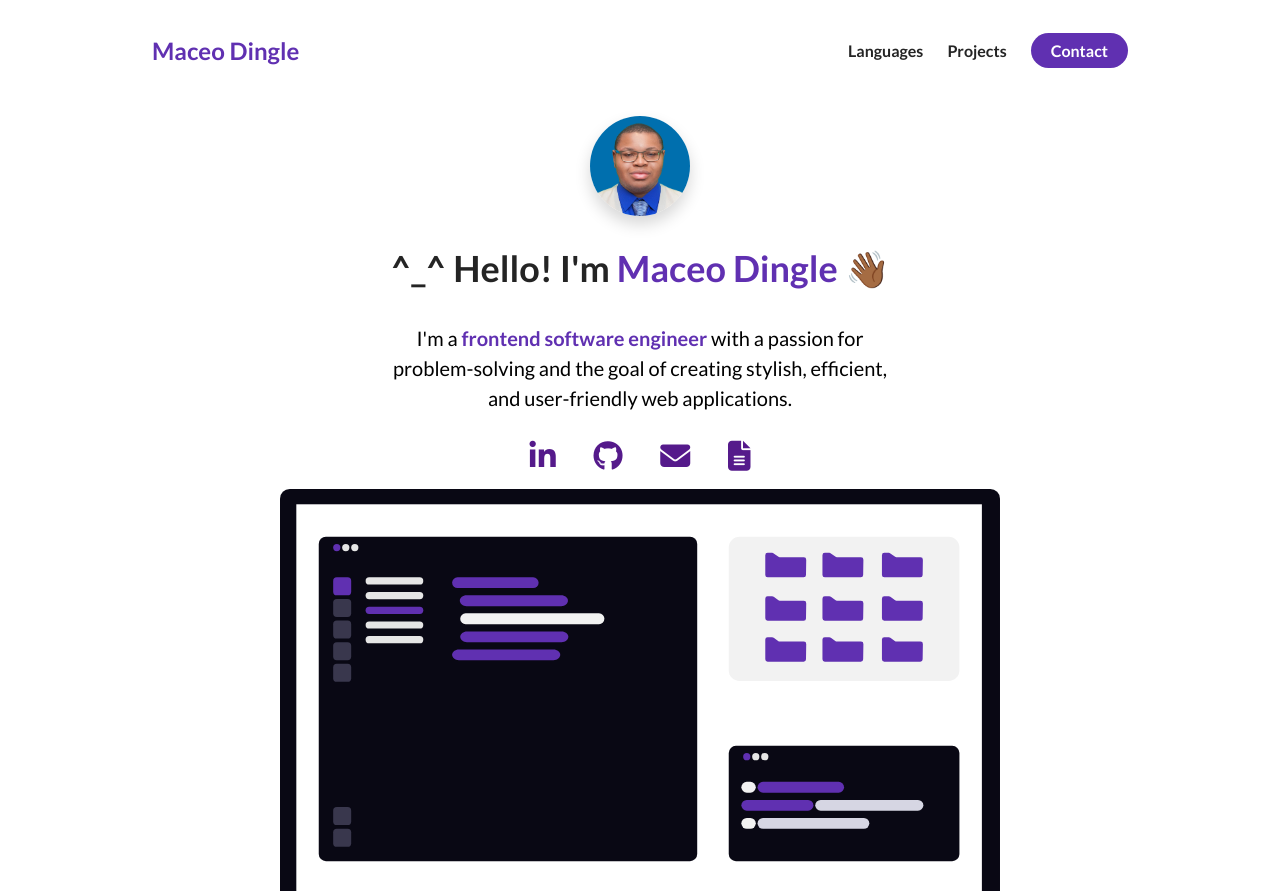
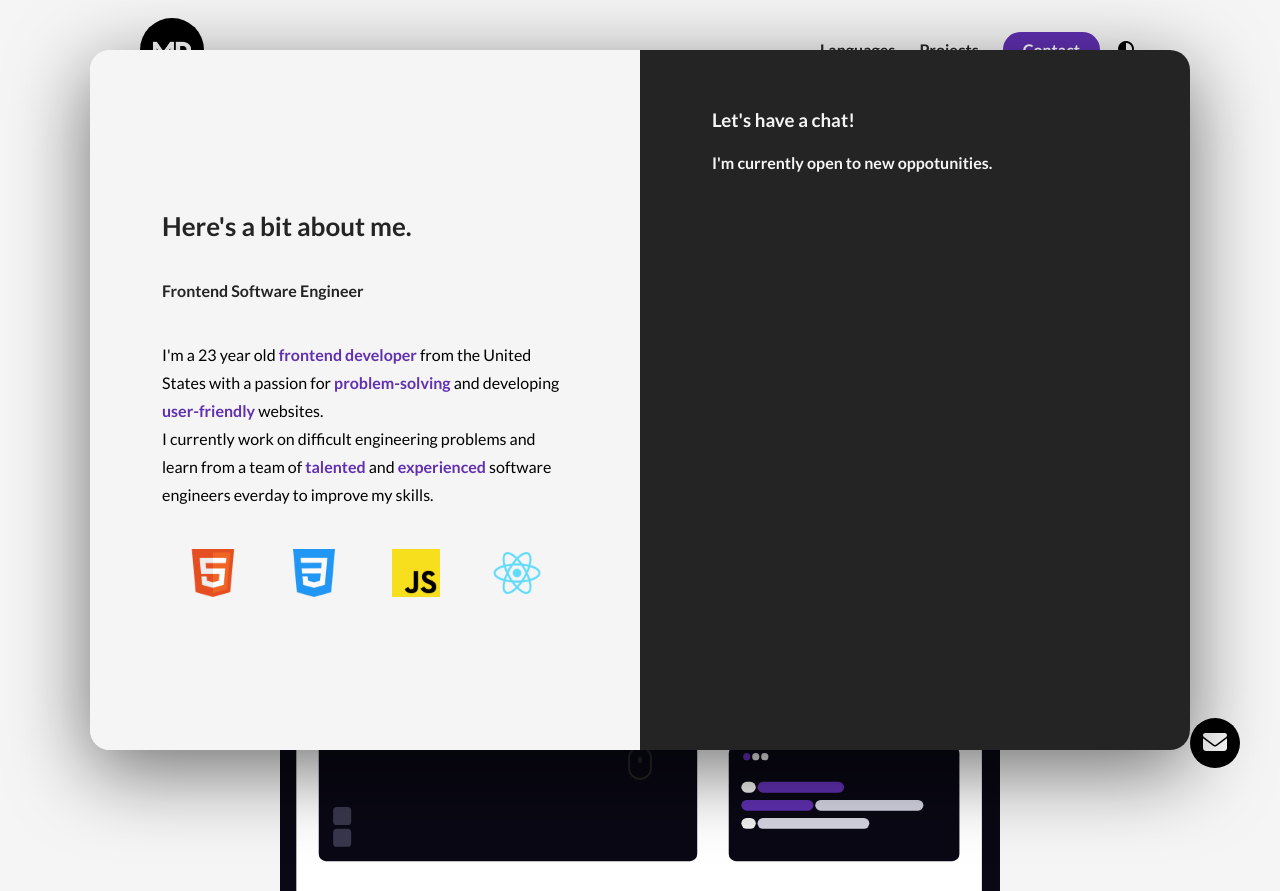
Before and after one commit to neo-cameo/Portfolio-Final, a plain HTML site: page index.html in a window 1280 px wide. Shown: the top 891 px of the page. Drawn offline with Linux system fonts and the light colour scheme.

Commit message:
second commit

```diff
--- a/index.html
+++ b/index.html
@@ -13,31 +13,35 @@
   <body>
     <section id="about-me">
       <nav>
-        <div class="personal__logo">Maceo Dingle</div>
+        <div class="personal__logo">
+          <img src="assets/Initials.jpg" alt="" class="personal__logo" />
+        </div>
+
         <ul class="nav__link--list">
           <li class="nav__link">
-                <a href="#languages" class="
-                    nav__link--anchor
-                    link__hover-effect
-                    link__hover-effect--black"
+            <a
+              href="#languages"
+              class="nav__link--anchor link__hover-effect link__hover-effect--black"
               >Languages
             </a>
           </li>
           <li class="nav__link">
-                <a href="#projects" class="
-                    nav__link--anchor
-                    link__hover-effect
-                    link__hover-effect--black"
+            <a
+              href="#projects"
+              class="nav__link--anchor link__hover-effect link__hover-effect--black"
               >Projects
             </a>
           </li>
           <li class="nav__link">
-                <a href="mailto:ssjmaceo@gmail.com" class="
-                    nav__link--anchor
-                    nav__link--anchor--primary"
+            <a
+              href="mailto:ssjmaceo@gmail.com"
+              class="nav__link--anchor nav__link--anchor--primary"
               >Contact
             </a>
           </li>
+          <button class="nightmode">
+            <i class="fa-solid fa-circle-half-stroke"></i>
+          </button>
         </ul>
       </nav>
       <div class="flex flex-1">
@@ -51,25 +55,38 @@
               />
             </figure>
             <h1 class="about-me__info--title">
-              ^_^ Hello! I'm <span class="text--purple">Maceo Dingle</span>&nbsp;<span class="wave">👋🏾</span>
+              ^_^ Hello! I'm
+              <span class="text--purple">Maceo Dingle</span>&nbsp;<span
+                class="wave"
+                >👋🏾</span
+              >
             </h1>
             <p class="about-me__info--para">
               I'm a
               <strong class="text--purple">frontend software engineer</strong>
-              with a passion for problem-solving and the goal of creating stylish,
-              efficient, and user-friendly web applications.
+              with a passion for problem-solving and the goal of creating
+              stylish, efficient, and user-friendly web applications.
             </p>
             <div class="about-me__links">
-              <a href="" class="about-me__link">
+              <a
+                href="https://profile.indeed.com/"
+                class="about-me__link"
+                target="_blank"
+              >
                 <i class="fa-brands fa-linkedin-in"></i>
               </a>
-              <a href="" class="about-me__link">
+              <a
+                href="https://github.com/neo-cameo"
+                class="about-me__link"
+                target="_blank"
+              >
                 <i class="fa-brands fa-github"></i>
               </a>
-              <a href="" class="about-me__link">
-                <i class="fa-solid fa-envelope"></i>
-              </a>
-              <a href="" class="about-me__link">
+              <a
+                href="assets/Resume WIP.pdf"
+                class="about-me__link"
+                target="_blank"
+              >
                 <i class="fa-solid fa-file-lines"></i>
               </a>
             </div>
@@ -81,6 +98,77 @@
               alt=""
             />
           </figure>
+        </div>
+      </div>
+      <button class="email__btn"><i class="fa-solid fa-envelope"></i></button>
+      <a href="#projects" class="scroll">
+        <div class="scroll__icon click"></div>
+      </a>
+      <div class="modal">
+        <div class="modal__half modal__about">
+          <h3 class="modal__title modal__title--about">Here's a bit about me.</h3>
+          <h4 class="modal__subtitle modal__subtitle--about">Frontend Software Engineer</h4>
+          <p class="modal__para--about">
+            I'm a 23 year old
+            <b class="text--purple">frontend developer</b> from the United States with a passion for
+            <b class="text--purple">problem-solving</b> and developing
+            <b class="text--purple">user-friendly</b> websites.
+            <br />
+            I currently work on difficult engineering problems and learn from a
+            team of <b class="text--purple">talented</b> and
+            <b class="text--purple">experienced</b> software engineers everday
+            to improve my skills.
+          </p>
+          <div class="modal__languages">
+            <div class="language__list">
+              <div class="language">
+                <figure class="language__modal--wrapper">
+                  <img
+                    src="./assets/HTML5_Badge.svg.png"
+                    alt=""
+                    class="language__img"
+                  />
+                </figure>
+                <span class="language__name">HTML</span>
+              </div>
+              <div class="language">
+                <figure class="language__modal--wrapper">
+                  <img
+                    src="./assets/css-131-722685.webp"
+                    alt=""
+                    class="language__img"
+                  />
+                </figure>
+                <span class="language__name">CSS</span>
+              </div>
+              <div class="language">
+                <figure class="language__modal--wrapper">
+                  <img
+                    src="./assets/javascript-1-225993.webp"
+                    alt=""
+                    class="language__img"
+                  />
+                </figure>
+                <span class="language__name">JavaScript</span>
+              </div>
+              <div class="language">
+                <figure class="language__modal--wrapper">
+                  <img
+                    src="./assets/react-3-1175109.webp"
+                    alt=""
+                    class="language__img"
+                  />
+                </figure>
+                <span class="language__name">React</span>
+              </div>
+            </div>
+          </div>
+        </div>
+        <div class="modal__half modal__contact">
+          <h3 class="modal__title modal__title--contact">Let's have a chat!</h3>
+          <h4 class="modal__subtitle modal__subtitle--contact">
+            I'm currently open to new oppotunities.
+          </h4>
         </div>
       </div>
     </section>
@@ -163,10 +251,18 @@
                     inventore distinctio? Optio nihil officia omnis impedit.
                   </p>
                   <div class="project__description--links">
-                    <a href="https://github.com/neo-cameo" target="_blank" class="project__description--link">
+                    <a
+                      href="https://github.com/neo-cameo"
+                      target="_blank"
+                      class="project__description--link"
+                    >
                       <i class="fa-brands fa-github"></i>
                     </a>
-                    <a href="websitelinkhere" target="_blank" class="project__description--link">
+                    <a
+                      href="websitelinkhere"
+                      target="_blank"
+                      class="project__description--link"
+                    >
                       <i class="fa-solid fa-link"></i>
                     </a>
                   </div>
@@ -194,10 +290,18 @@
                     inventore distinctio? Optio nihil officia omnis impedit.
                   </p>
                   <div class="project__description--links">
-                    <a href="https://github.com/neo-cameo" target="_blank" class="project__description--link">
+                    <a
+                      href="https://github.com/neo-cameo"
+                      target="_blank"
+                      class="project__description--link"
+                    >
                       <i class="fa-brands fa-github"></i>
                     </a>
-                    <a href="websitelinkhere" target="_blank" class="project__description--link">
+                    <a
+                      href="websitelinkhere"
+                      target="_blank"
+                      class="project__description--link"
+                    >
                       <i class="fa-solid fa-link"></i>
                     </a>
                   </div>
@@ -225,10 +329,18 @@
                     inventore distinctio? Optio nihil officia omnis impedit.
                   </p>
                   <div class="project__description--links">
-                    <a href="https://github.com/neo-cameo" target="_blank" class="project__description--link">
+                    <a
+                      href="https://github.com/neo-cameo"
+                      target="_blank"
+                      class="project__description--link"
+                    >
                       <i class="fa-brands fa-github"></i>
                     </a>
-                    <a href="websitelinkhere" target="_blank" class="project__description--link">
+                    <a
+                      href="websitelinkhere"
+                      target="_blank"
+                      class="project__description--link"
+                    >
                       <i class="fa-solid fa-link"></i>
                     </a>
                   </div>
@@ -243,7 +355,11 @@
       <div class="footer__row">
         <a href="#" class="footer__anchor">
           <figure class="footer__logo">
-                    <img src="./assets/LogoPlaceholder.jpg" class="footer__logo--img" alt="Return to Top">
+            <img
+              src="assets/Initials.jpg"
+              class="footer__logo--img"
+              alt="Return to Top"
+            />
           </figure>
           <span class="footer__logo--text">
             To Top
@@ -251,26 +367,31 @@
           </span>
         </a>
         <div class="footer__social--list">
-                <a href="https://github.com/neo-cameo" class="
-                    footer__social--link
-                    link__hover-effect
-                    link__hover-effect--white
-                " target="_blank">GitHub</a>
-                <a href="" class="
-                    footer__social--link
-                    link__hover-effect
-                    link__hover-effect--white
-                " target="_blank">LinkedIn</a>
-                <a href="mailto:ssjmaceo@gmail.com" class="
-                    footer__social--link
-                    link__hover-effect
-                    link__hover-effect--white
-                " target="_blank">Email</a>
-                <a href="" class="
-                    footer__social--link
-                    link__hover-effect
-                    link__hover-effect--white
-                " target="_blank" download>Resume</a>
+          <a
+            href="https://github.com/neo-cameo"
+            class="footer__social--link link__hover-effect link__hover-effect--white"
+            target="_blank"
+            >GitHub</a
+          >
+          <a
+            href=""
+            class="footer__social--link link__hover-effect link__hover-effect--white"
+            target="_blank"
+            >LinkedIn</a
+          >
+          <a
+            href="mailto:ssjmaceo@gmail.com"
+            class="footer__social--link link__hover-effect link__hover-effect--white"
+            target="_blank"
+            >Contact</a
+          >
+          <a
+            href=""
+            class="footer__social--link link__hover-effect link__hover-effect--white"
+            target="_blank"
+            download
+            >Resume</a
+          >
         </div>
         <div class="footer__copyright">Copyright © 2025 Maceo Dingle</div>
       </div>
--- a/style.css
+++ b/style.css
@@ -80,8 +80,12 @@ li {
     color: #6030b1;
 }
 
+section {
+    background-color: rgb(245, 245, 245);
+}
+
 section:nth-child(even) {
-    background-color: #f8f8f8;
+    background-color: white;
 }
 
 .container {
@@ -90,6 +94,10 @@ section:nth-child(even) {
 
 .section__title {
     margin-bottom: 20px;
+}
+
+button {
+    cursor: pointer;
 }
 
 /* NAVIGATION BAR */
@@ -114,6 +122,12 @@ nav {
     font-weight: 700;
 }
 
+.nightmode {
+    border: none;
+    background-color: transparent;
+    font-size: 16px;
+}
+
 .nav__link--anchor--primary {
     background-color: #6030b1;
     padding: 8px 20px;
@@ -127,10 +141,22 @@ nav {
 }
 
 .personal__logo {
+    height: 64px;
+    width: 64px;
+    border-radius: 50%;
+}
+
+.email__btn {
+    width: 50px;
+    height: 50px;
     font-size: 24px;
-    color: #6030b1;
-    margin: 0 12px;
-    font-weight: bold;
+    border-radius: 50%;
+    border: none;
+    background-color: black;
+    color: white;
+    position: absolute;
+    bottom: 32px;
+    right: 40px;
 }
 
 /* About Me */
@@ -249,6 +275,106 @@ nav {
         transform: rotate(0);
     }
 }
+
+.scroll {
+    position: absolute;
+    bottom: 20px;
+    left: 50%;
+    transform: translateX(-50%);
+}
+
+.scroll__icon {
+    width: 20px;
+    height: 30px;
+    border: 2px solid #242424;
+    border-radius: 24px;
+    display: flex;
+    justify-content: center;
+    align-items: center;
+}
+
+.scroll__icon:after {
+    content: "";
+    width: 4px;
+    height: 6px;
+    background-color: #242424;
+    border-radius: 2px;
+    animation: scroll 1000ms infinite alternate;
+}
+
+@keyframes scroll {
+    0% {
+        transform: translateY(3px);
+    }
+
+    100% {
+        transform: translateY(-3px);
+    }
+}
+
+/* Modal */
+
+.modal {
+    position: absolute;
+    top: 50%;
+    left: 50%;
+    transform: translate(-50%, -50%);
+    width: 90%;
+    max-width: 1100px;
+    height: 700px;
+    box-shadow: 0 20px 80px 0 rgba(0, 0, 0, 0.55);
+    border-radius: 20px;
+    overflow: hidden;
+    display: flex;
+}
+
+.modal__half {
+    width: 50%;
+    padding: 40px 72px;
+}
+
+.modal__about {
+    background-color: rgb(245, 245, 245);
+    display: flex;
+    flex-direction: column;
+    justify-content: center;
+
+}
+
+.modal__subtitle,
+.modal__title {
+    text-align: left;
+}
+
+.modal__contact {
+    background-color: #242424;
+}
+
+.modal__title--contact {
+    color: rgb(245, 245, 245);
+}
+
+.modal__subtitle--contact {
+    color: rgb(245, 245, 245);
+}
+
+.language__modal--wrapper {
+    min-width: 48px;
+}
+
+.modal__title--about {
+    font-size: 26px;
+}
+
+.modal__subtitle--about {
+    margin: 12px 0 24px 0;
+}
+
+.modal__para--about {
+    margin-bottom: 24px;
+    line-height: 1.75;
+}
+
 
 /* Tech Stack */
 
```
Also changed, not shown: assets/Initials.jpg (added), index.js (added), 1 other file. Lines whose indentation alone changed are shown as unchanged.
